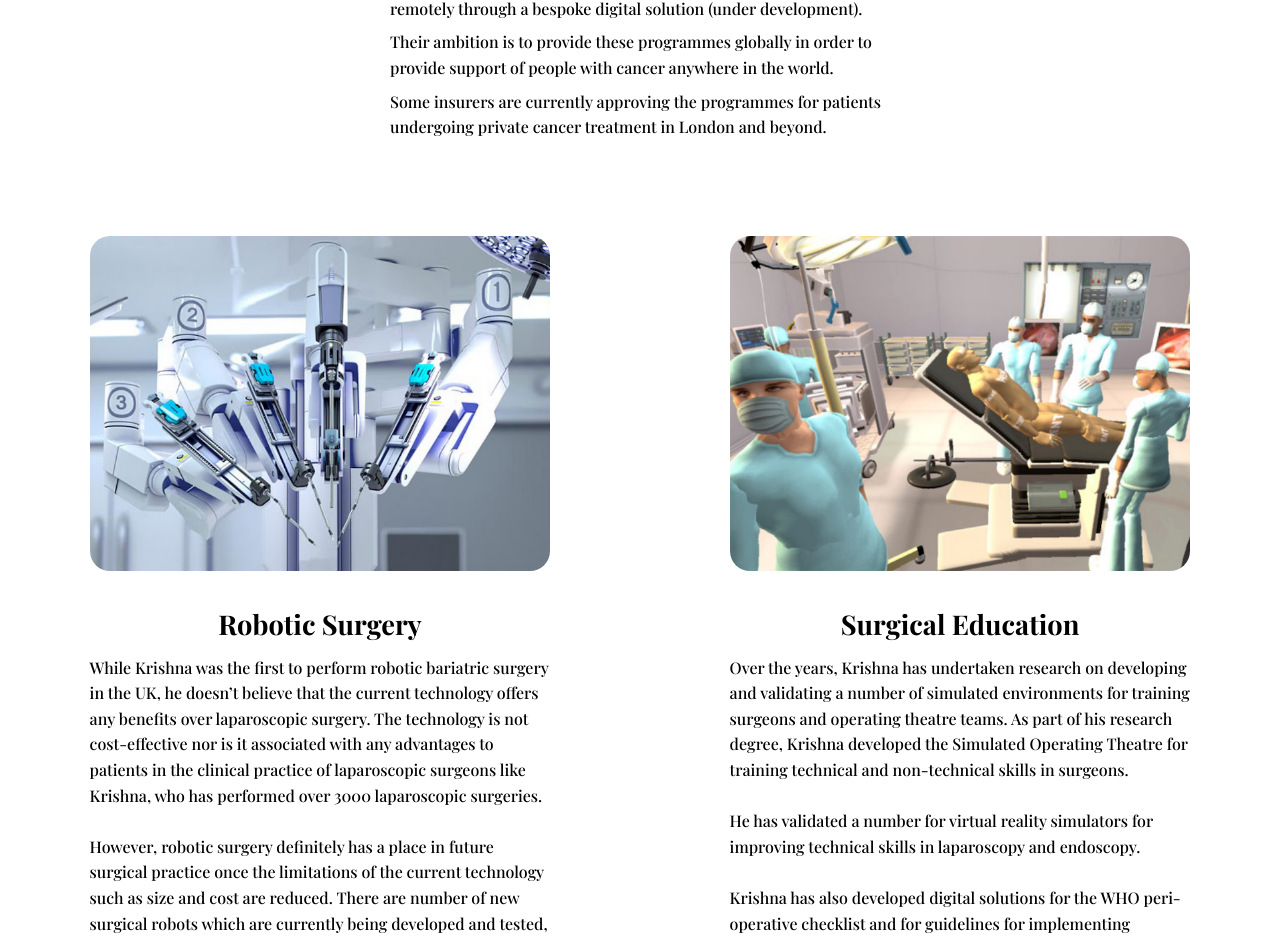
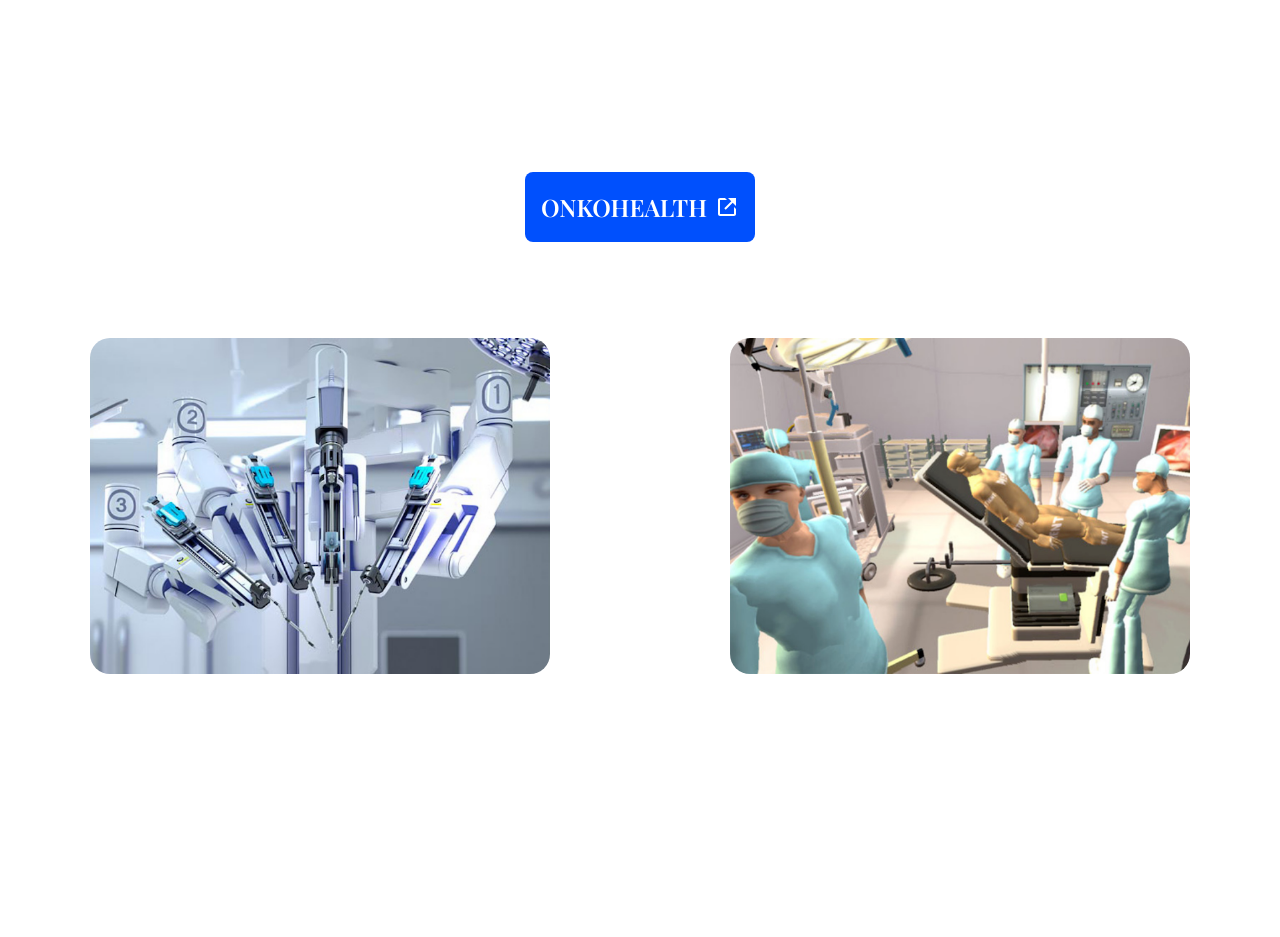
Before and after one commit to vanajmoorthy/surgeonmoorthy, a Vue app: page /innovation in a window 1280 px wide. Shown: the part 837-1774 px from the top of the page. Built offline with nearby package versions, Linux system fonts and the light colour scheme; a web font is replaced by a local one.

Commit message:
Add link for ONKOHEALTH

```diff
--- a/src/views/InnovationView.vue
+++ b/src/views/InnovationView.vue
@@ -47,6 +47,32 @@
 					patients undergoing private cancer treatment in London and
 					beyond.
 				</p>
+				<div class="hernia-center">
+					<a
+						id="british-hernia-center"
+						href="https://onkohealth.co.uk/"
+						target="_blank"
+						rel="noopener noreferrer"
+						>ONKOHEALTH
+						<svg
+							xmlns="http://www.w3.org/2000/svg"
+							width="24"
+							height="24"
+							style="
+								fill: rgba(255, 255, 255, 1);
+								transform: ;
+								msfilter: ;
+							"
+						>
+							<path
+								d="m13 3 3.293 3.293-7 7 1.414 1.414 7-7L21 11V3z"
+							></path>
+							<path
+								d="M19 19H5V5h7l-2-2H5c-1.103 0-2 .897-2 2v14c0 1.103.897 2 2 2h14c1.103 0 2-.897 2-2v-5l-2-2v7z"
+							></path>
+						</svg>
+					</a>
+				</div>
 			</div>
 		</main>
 
@@ -104,6 +130,32 @@
 </template>
 
 <style scoped>
+.hernia-center {
+	display: flex;
+	justify-content: center;
+}
+
+#british-hernia-center {
+	color: white;
+	background-color: #0050fd;
+	border-radius: 8px;
+	padding: 1rem;
+	text-decoration: none;
+	font-size: 1.5rem;
+	font-weight: 600;
+	display: flex;
+	align-items: center;
+	transition: 0.2s ease all;
+	margin-top: 2rem;
+}
+
+#british-hernia-center > svg {
+	margin-left: 0.5rem;
+}
+
+#british-hernia-center:hover {
+	background-color: #0140c8;
+}
 .m-top-2 {
 	margin-top: 4rem;
 }
```
